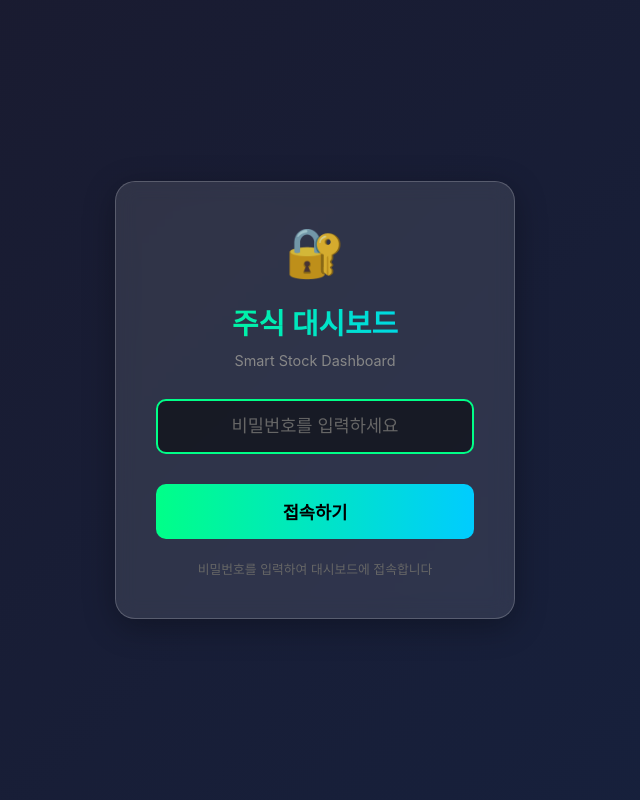
After one commit to 10004pibada-design/my-stock-dashboard, a Flask app: page /login in a window 1280 px wide. The commit adds this page. Shown: the whole page, without its empty margins (325-965 px from the left). Run offline with Flask 3, Linux system fonts and the light colour scheme.

Commit message:
Add password protection (89780186) + Render deployment config

```diff
--- a/app.py
+++ b/app.py
@@ -3,8 +3,9 @@
 실시간 주식 데이터 제공 및 기술적 분석 API
 """
 
-from flask import Flask, render_template, jsonify, request
+from flask import Flask, render_template, jsonify, request, session, redirect, url_for
 from flask_cors import CORS
+from functools import wraps
 import yfinance as yf
 import pandas as pd
 import numpy as np
@@ -15,7 +16,41 @@ from functools import lru_cache
 import time
 
 app = Flask(__name__)
+app.secret_key = os.environ.get('SECRET_KEY', os.urandom(24))
 CORS(app)
+
+# 비밀번호 설정
+ACCESS_PASSWORD = "89780186"
+
+
+def login_required(f):
+    """로그인 필요 데코레이터"""
+    @wraps(f)
+    def decorated_function(*args, **kwargs):
+        if not session.get('authenticated'):
+            return redirect(url_for('login'))
+        return f(*args, **kwargs)
+    return decorated_function
+
+
+@app.route('/login', methods=['GET', 'POST'])
+def login():
+    """로그인 페이지"""
+    if request.method == 'POST':
+        password = request.form.get('password', '')
+        if password == ACCESS_PASSWORD:
+            session['authenticated'] = True
+            return redirect(url_for('index'))
+        else:
+            return render_template('login.html', error='비밀번호가 올바르지 않습니다.')
+    return render_template('login.html')
+
+
+@app.route('/logout')
+def logout():
+    """로그아웃"""
+    session.pop('authenticated', None)
+    return redirect(url_for('login'))
 
 
 def clean_nan_values(obj):
@@ -280,12 +315,14 @@ def fetch_stock_data(ticker, period='1y'):
 
 
 @app.route('/')
+@login_required
 def index():
     """메인 페이지"""
     return render_template('index.html')
 
 
 @app.route('/api/stock/<ticker>')
+@login_required
 def get_stock(ticker):
     """단일 종목 데이터 API"""
     period = request.args.get('period', '1y')
@@ -296,6 +333,7 @@ def get_stock(ticker):
 
 
 @app.route('/api/stocks')
+@login_required
 def get_all_stocks():
     """모든 관심 종목 데이터 API"""
     user_tickers = load_user_tickers()
@@ -316,6 +354,7 @@ def get_all_stocks():
 
 
 @app.route('/api/search')
+@login_required
 def search_stocks():
     """주식 검색 API (한국 주식)"""
     query = request.args.get('q', '').strip()
@@ -353,6 +392,7 @@ def search_stocks():
 
 
 @app.route('/api/tickers', methods=['GET', 'POST', 'DELETE'])
+@login_required
 def manage_tickers():
     """관심 종목 관리 API"""
     if request.method == 'GET':
@@ -407,6 +447,7 @@ def manage_tickers():
 
 
 @app.route('/api/market-status')
+@login_required
 def market_status():
     """시장 상태 확인 API"""
     now = datetime.now()
--- a/requirements.txt
+++ b/requirements.txt
@@ -6,3 +6,4 @@ flask-cors>=4.0.0
 flask-socketio>=5.3.0
 python-socketio>=5.9.0
 eventlet>=0.33.0
+gunicorn>=21.0.0
--- a/templates/index.html
+++ b/templates/index.html
@@ -40,6 +40,9 @@
                 <button class="btn-icon" id="themeToggle" title="다크모드 전환">
                     <i class="fas fa-moon"></i>
                 </button>
+                <a href="/logout" class="btn-icon logout-btn" title="로그아웃">
+                    <i class="fas fa-sign-out-alt"></i>
+                </a>
             </div>
         </div>
     </header>
--- /dev/null
+++ b/templates/login.html
@@ -0,0 +1,159 @@
+<!DOCTYPE html>
+<html lang="ko">
+<head>
+    <meta charset="UTF-8">
+    <meta name="viewport" content="width=device-width, initial-scale=1.0">
+    <title>주식 대시보드 - 로그인</title>
+    <style>
+        * {
+            margin: 0;
+            padding: 0;
+            box-sizing: border-box;
+        }
+
+        body {
+            font-family: -apple-system, BlinkMacSystemFont, 'Segoe UI', 'Noto Sans KR', sans-serif;
+            background: linear-gradient(135deg, #1a1a2e 0%, #16213e 100%);
+            min-height: 100vh;
+            display: flex;
+            justify-content: center;
+            align-items: center;
+            color: #fff;
+        }
+
+        .login-container {
+            background: rgba(255, 255, 255, 0.1);
+            backdrop-filter: blur(10px);
+            padding: 40px;
+            border-radius: 20px;
+            border: 1px solid rgba(255, 255, 255, 0.2);
+            box-shadow: 0 8px 32px rgba(0, 0, 0, 0.3);
+            width: 100%;
+            max-width: 400px;
+            text-align: center;
+        }
+
+        .logo {
+            font-size: 2.5em;
+            margin-bottom: 10px;
+        }
+
+        h1 {
+            font-size: 1.8em;
+            margin-bottom: 10px;
+            background: linear-gradient(90deg, #00ff88, #00ccff);
+            -webkit-background-clip: text;
+            -webkit-text-fill-color: transparent;
+            background-clip: text;
+        }
+
+        .subtitle {
+            color: #888;
+            margin-bottom: 30px;
+            font-size: 0.9em;
+        }
+
+        .input-group {
+            margin-bottom: 20px;
+        }
+
+        input[type="password"] {
+            width: 100%;
+            padding: 15px 20px;
+            border: 2px solid rgba(255, 255, 255, 0.1);
+            border-radius: 10px;
+            background: rgba(0, 0, 0, 0.3);
+            color: #fff;
+            font-size: 1.1em;
+            text-align: center;
+            letter-spacing: 3px;
+            transition: all 0.3s ease;
+        }
+
+        input[type="password"]:focus {
+            outline: none;
+            border-color: #00ff88;
+            background: rgba(0, 0, 0, 0.5);
+        }
+
+        input[type="password"]::placeholder {
+            color: #666;
+            letter-spacing: normal;
+        }
+
+        button {
+            width: 100%;
+            padding: 15px;
+            border: none;
+            border-radius: 10px;
+            background: linear-gradient(90deg, #00ff88, #00ccff);
+            color: #000;
+            font-size: 1.1em;
+            font-weight: bold;
+            cursor: pointer;
+            transition: all 0.3s ease;
+            margin-top: 10px;
+        }
+
+        button:hover {
+            transform: translateY(-2px);
+            box-shadow: 0 5px 20px rgba(0, 255, 136, 0.4);
+        }
+
+        button:active {
+            transform: translateY(0);
+        }
+
+        .error {
+            background: rgba(255, 0, 0, 0.2);
+            border: 1px solid rgba(255, 0, 0, 0.3);
+            color: #ff6b6b;
+            padding: 12px;
+            border-radius: 8px;
+            margin-bottom: 20px;
+            font-size: 0.9em;
+        }
+
+        .hint {
+            margin-top: 20px;
+            color: #666;
+            font-size: 0.8em;
+        }
+
+        .lock-icon {
+            font-size: 3em;
+            margin-bottom: 20px;
+            opacity: 0.8;
+        }
+    </style>
+</head>
+<body>
+    <div class="login-container">
+        <div class="lock-icon">🔐</div>
+        <h1>주식 대시보드</h1>
+        <p class="subtitle">Smart Stock Dashboard</p>
+
+        {% if error %}
+        <div class="error">{{ error }}</div>
+        {% endif %}
+
+        <form method="POST" action="/login">
+            <div class="input-group">
+                <input type="password" name="password" placeholder="비밀번호를 입력하세요" required autofocus>
+            </div>
+            <button type="submit">접속하기</button>
+        </form>
+
+        <p class="hint">비밀번호를 입력하여 대시보드에 접속합니다</p>
+    </div>
+
+    <script>
+        // Enter 키로 제출
+        document.querySelector('input').addEventListener('keypress', function(e) {
+            if (e.key === 'Enter') {
+                document.querySelector('form').submit();
+            }
+        });
+    </script>
+</body>
+</html>
```
Also changed, not shown: render.yaml (added, +12 -0 lines), static/css/style.css (+12 -0 lines), 1 other file.
